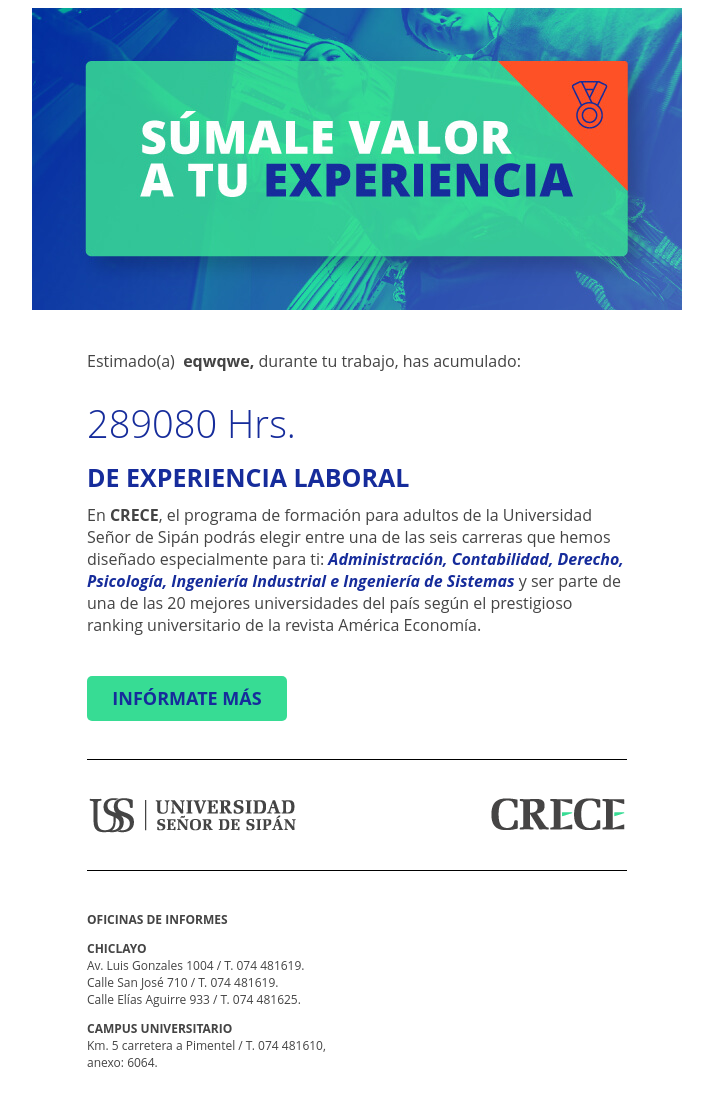
After one commit to jennerweb/Crece, a Django app: template templates/correo2.html in a window 1280 px wide. The commit adds this page. Shown: the whole page, without its empty margins (283-996 px from the left). Run offline with Django 3.2, Linux system fonts and the light colour scheme; the template is opened without the code that fills it: values that come from a table or form of the project are taken from there, others are empty; data comes from the database, SQL or seed files in the repository.

Commit message:
v3 cambio total con correo background y envio

```diff
--- a/crece/settings.py
+++ b/crece/settings.py
@@ -110,6 +110,6 @@
 EMAIL_HOST = 'smtp.gmail.com'
 EMAIL_PORT = 587
 EMAIL_USE_TLS = True
-EMAIL_HOST_USER = 'comunidad@crece.uss.edu.pe '
-EMAIL_HOST_PASSWORD = '*comunidaduss2017*'
+EMAIL_HOST_USER = 'creceperumkt@gmail.com'
+EMAIL_HOST_PASSWORD = 'Chiclayo1965*'
 SECURE_PROXY_SSL_HEADER = ('HTTP_X_FORWARDED_PROTO', 'https')
--- /dev/null
+++ b/templates/correo2.html
@@ -0,0 +1,135 @@
+<html>
+
+<head>
+</head>
+
+<body>
+    <table width="100%" border="0" cellspacing="0" cellpadding="0">
+        <tbody>
+            <tr>
+                <td align="center" valign="top">
+                    <table width="100%" border="0" cellspacing="0" cellpadding="0">
+                        <tbody>
+                            <tr>
+                                <td align="center">
+                                    <table width="650" border="0" align="center" cellpadding="0" cellspacing="0">
+                                        <tbody>
+                                            <tr>
+                                                <td border="0"><img src="{{ url }}static/img/crece.jpg" alt="crece" title="crece" border="0"></td>
+                                            </tr>
+                                        </tbody>
+                                    </table>
+                                </td>
+                            </tr>
+                        </tbody>
+                    </table>
+                </td>
+            </tr>
+        </tbody>
+    </table>
+    <table width="100%" border="0" cellspacing="0" cellpadding="0">
+        <tbody>
+            <tr>
+                <td align="center" valign="top">
+                    <table width="100%" border="0" cellspacing="0" cellpadding="0">
+                        <tbody>
+                            <tr>
+                                <td align="center" valign="bottom">
+                                    <table width="650" border="0" cellspacing="0" cellpadding="0">
+                                        <tr bgcolor="#FFFFFF">
+                                            <td>
+                                                <table width="540" border="0" align="center" cellpadding="0" cellspacing="0">
+                                                    <tbody>
+                                                        <tr>
+                                                            <td style="font-family:open sans,helvetica neue,helvetica,arial,sans-serif; font-size: 16px;  color: #444444; padding: 40px 0px 40px 0px;">
+                                                                <p>Estimado(a)&nbsp;&nbsp;<strong>{{ usuario.nombres }},</strong> durante tu trabajo, has acumulado:</p>
+                                                                <h1 style="color:#162c9b; font-weight:200; font-size:38px; ">{{ usuario.experiencia_horas }} Hrs.</h1>
+                                                                <h3 style="color:#162c9b;  line-height:4px; font-size:25px;">DE EXPERIENCIA LABORAL</h3>
+                                                                <!--<p>Qué podrás acreditar si te animas a estudiar Ingeniería Industrial con nosotros.</p>-->
+                                                                <p>En <strong>CRECE</strong>, el programa de formación para adultos de la Universidad Señor de Sipán podrás elegir entre una de las seis carreras que hemos diseñado especialmente para ti:<span style="font-style:italic; color:#162c9b;"> <strong>Administración, Contabilidad, Derecho, Psicología, Ingeniería Industrial e Ingeniería de Sistemas</strong></span> y ser parte de una de las 20 mejores universidades del país según el prestigioso ranking universitario de la revista América Economía.</p>
+                                                            </td>
+                                                        </tr>
+                                                        <tr>
+                                                            <td><a href="http://www.uss.edu.pe" title="B-LEARNING" target="_blank" style="
+    border: 0px;
+    border-style: solid;
+    border-color: #79d700;
+    color: #162c9b;
+    background-color:#37DC94;
+    display: inline-block;
+    border-radius:5px;
+    font-family:open sans,helvetica neue,helvetica,arial,sans-serif;
+    font-size: 18px;
+    line-height: 45px;
+    text-align: center;
+    text-decoration: none;
+    width: 200px;" alt="B-LEARNING"><strong>INFÓRMATE MÁS</strong></a>
+                                                                <br>
+                                                                <br>
+                                                            </td>
+                                                        </tr>
+                                                    </tbody>
+                                                </table>
+                                            </td>
+                                        </tr>
+                                    </table>
+                                </td>
+                            </tr>
+                        </tbody>
+                    </table>
+                </td>
+            </tr>
+        </tbody>
+    </table>
+
+    <table width="100%" border="0" cellspacing="0" cellpadding="0">
+        <tbody>
+            <tr>
+                <td align="center" valign="top" bgcolor="#FFFFFF">
+                    <table width="100%" border="0" cellspacing="0" cellpadding="0">
+                        <tbody>
+                            <tr>
+                                <td align="center" valign="bottom">
+                                    <table width="650" border="0" bgcolor="#FFFFFF" cellspacing="0" cellpadding="0">
+                                        <tr>
+                                            <td>
+                                                <table width="540" border="0" align="center" cellpadding="0" cellspacing="0" style="padding: 20px 0px 20px 0px;">
+                                                    <tr>
+                                                        <td>
+                                                            <table width="540" border="0" cellspacing="0" cellpadding="0" style="padding: 35px 0px 35px 0px; border-bottom:1pt solid black; border-top:1pt solid black;">
+                                                                <tr>
+                                                                    <td width="293" valign="middle"><img src="{{ url }}static/img/uss.png"></td>
+                                                                    <td width="292" align="right"><img src="{{ url }}static/img/crecelog.png"></td>
+                                                                </tr>
+                                                            </table>
+                                                        </td>
+
+                                                    </tr>
+                                                    <tr>
+                                                        <td style="font-family:open sans,helvetica neue,helvetica,arial,sans-serif; font-size: 12px; color: #444444; padding: 40px 0px 20px 0px;">
+                                                            <p><strong>OFICINAS DE INFORMES</strong></p>
+                                                            <p><strong>CHICLAYO</strong>
+                                                                <br> Av. Luis Gonzales 1004 / T. 074 481619.
+                                                                <br> Calle San José 710 / T. 074 481619.
+                                                                <br> Calle Elías Aguirre 933 / T. 074 481625.</p>
+                                                            <p><strong>CAMPUS UNIVERSITARIO</strong>
+                                                                <br> Km. 5 carretera a Pimentel / T. 074 481610,
+                                                                <br> anexo: 6064.</p>
+                                                        </td>
+                                                    </tr>
+                                                </table>
+                                            </td>
+                                        </tr>
+                                    </table>
+                                </td>
+                            </tr>
+                        </tbody>
+                    </table>
+
+                </td>
+            </tr>
+        </tbody>
+    </table>
+</body>
+
+</html>
--- a/templates/experiencia.html
+++ b/templates/experiencia.html
@@ -20,7 +20,7 @@
 </head>
 <section class="expe">
   <div id="html-content-holder" class="container">
-    <body background="http://creceperu.com.pe/static/img/expebg.jpg">
+    <body background="/static/img/expebg.jpg">
     <!-- Google Tag Manager -->
   <script>(function(w,d,s,l,i){w[l]=w[l]||[];w[l].push({'gtm.start':
   new Date().getTime(),event:'gtm.js'});var f=d.getElementsByTagName(s)[0],
```
Also changed, not shown: static/css/estile.css (+21 -3 lines), templates/correo.html (+2 -67 lines), static/img/expebg.jpg, 2 other files.
